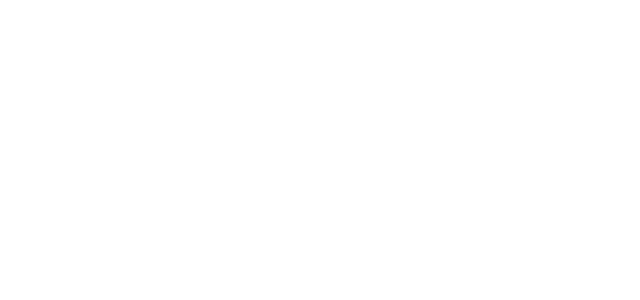
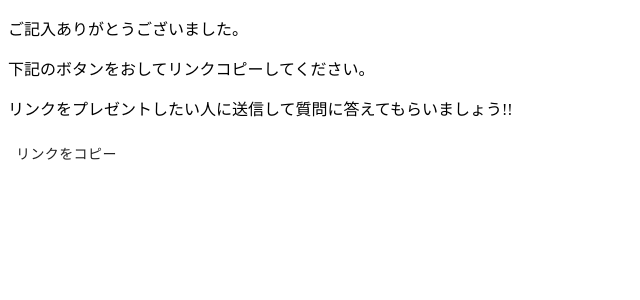
Before and after one commit to p2hacks/teamR05, a React (Create React App) app in the folder p2hacks/: page /PreSent in a window 1280 px wide. Shown: the top 300 px of the page, without its empty margins (0-640 px from the left). Built offline with nearby package versions, Linux system fonts and the light colour scheme.

Commit message:
add: preSent.js

```diff
--- a/p2hacks/package.json
+++ b/p2hacks/package.json
@@ -10,6 +10,7 @@
     "connected-react-router": "^6.6.1",
     "material-ui": "^0.20.2",
     "react": "^16.12.0",
+    "react-copy-to-clipboard": "^5.0.2",
     "react-dom": "^16.12.0",
     "react-hot-loader": "^4.12.18",
     "react-redux": "^7.1.3",
--- a/p2hacks/src/App.js
+++ b/p2hacks/src/App.js
@@ -9,18 +9,20 @@
 import Home from './components/Home';
 import End from './components/End';
 import Pre from './components/pre';
+import PreSent from './components/preSent';
 
 const App = ({ history }) => {
-  return(
+  return (
     <ConnectedRouter history={history}>
       <div>
         <Switch>
           <Route exact path="/Pre" component={Pre} />
-         <Route exact path="/" component={Home} />
-         <Route exact path="/Home" component={Home} />
-         <Route exact path="/Confirm" component={Confirm} />
-         <Route exact path="/Question" component={Question} />
-         <Route exact path="/End" component={End} />
+          <Route exact path="/PreSent" component={PreSent} />
+          <Route exact path="/" component={Home} />
+          <Route exact path="/Home" component={Home} />
+          <Route exact path="/Confirm" component={Confirm} />
+          <Route exact path="/Question" component={Question} />
+          <Route exact path="/End" component={End} />
         </Switch>
       </div>
     </ConnectedRouter>
--- a/p2hacks/src/components/pre.js
+++ b/p2hacks/src/components/pre.js
@@ -1,20 +1,26 @@
-import React from 'react';
+import React from "react";
+import { push } from "connected-react-router";
+import { useDispatch } from "react-redux";
 
-const Pre = (props) => {
+const Pre = props => {
+  const movePage = () => {
+    return dispatch(push("/PreSent"));
+  };
+  const dispatch = useDispatch();
+
   return (
-        < form method='post'>
+    <form method="post">
       <p>
         <input type="email" name="email"></input>
       </p>
       <p>
-                <input type='text'></input>
+        <input type="text"></input>
       </p>
       <p>
-                <input type="submit" value="é€�ä¿¡ã�™ã‚‹"></input>
+        <input type="submit" onClick={movePage} value="é€�ä¿¡ã�™ã‚‹"></input>
       </p>
-        </form >
-    )
-
-}
+    </form>
+  );
+};
 
 export default Pre;
--- /dev/null
+++ b/p2hacks/src/components/preSent.js
@@ -0,0 +1,23 @@
+import React from "react";
+import Button from "@material-ui/core/Button";
+import { CopyToClipboard } from "react-copy-to-clipboard";
+
+const PreSent = props => {
+  const Sentlink = "http://localhost:3000/";
+
+  const handleCopy = () => {
+    alert("リンクがコピーされました");
+  };
+  return (
+    <div>
+      <p>ご記入ありがとうございました。</p>
+      <p>下記のボタンをおしてリンクコピーしてください。</p>
+      <p>リンクをプレゼントしたい人に送信して質問に答えてもらいましょう!!</p>
+      <CopyToClipboard text={Sentlink} onCopy={handleCopy}>
+        <Button>リンクをコピー</Button>
+      </CopyToClipboard>
+    </div>
+  );
+};
+
+export default PreSent;
```
Also changed, not shown: 1 other file (tests, documents, lock files or other folders). Lines whose indentation alone changed are shown as unchanged.
